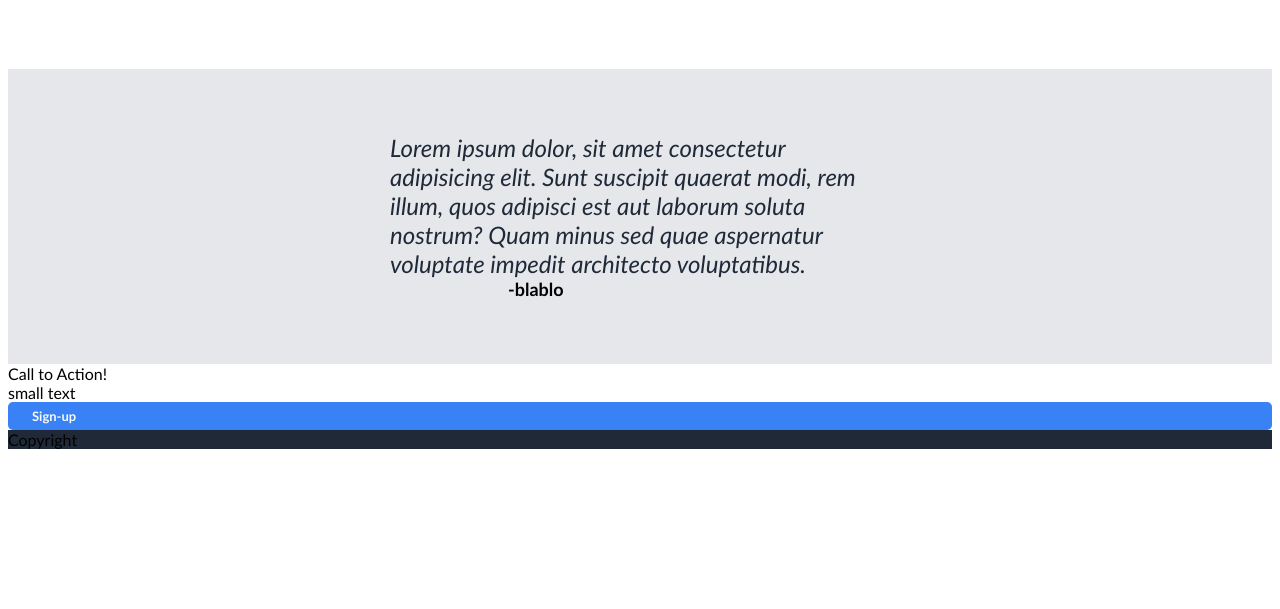
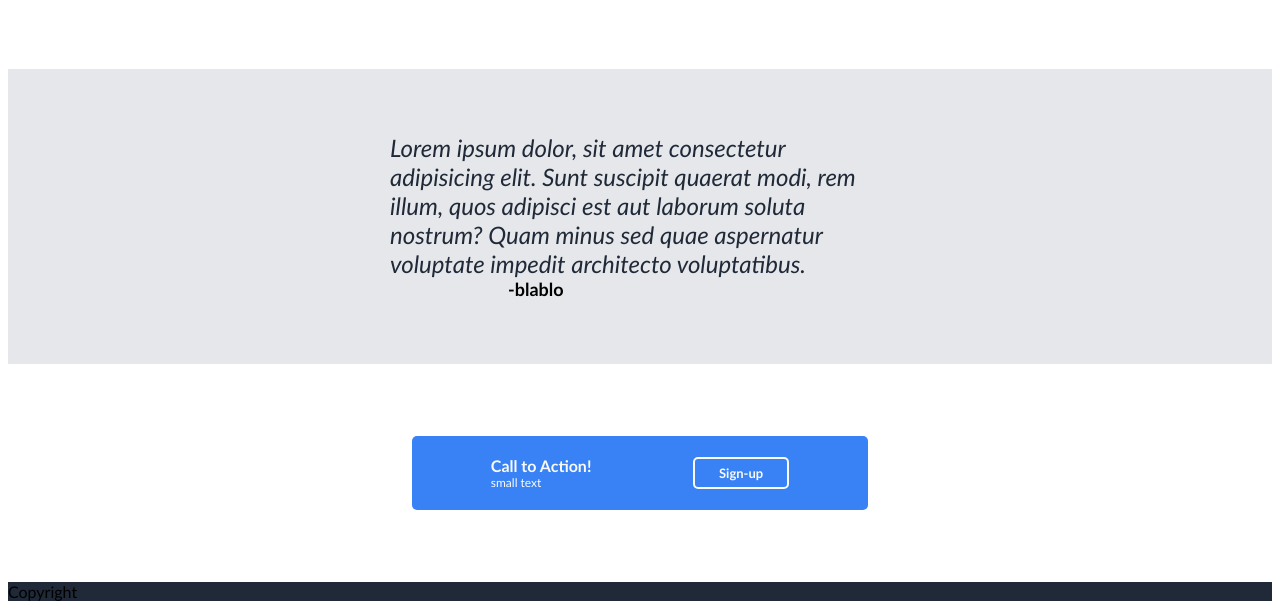
Before and after one commit to George-bit6/landing-page, a plain HTML site: page index.html in a window 1280 px wide. Shown: the part 665-1274 px from the top of the page. Before the commit the page ends 1122 px from the top, so only its background shows below. Drawn offline with Linux system fonts and the light colour scheme.

Commit message:
Add css for sign up block

```diff
--- a/index.html
+++ b/index.html
@@ -25,7 +25,7 @@
                     Lorem ipsum, dolor sit amet consectetur adipisicing elit. Error iusto porro beatae obcaecati consequuntur aspernatur, alias veritatis eaque, in earum accusantium hic, esse illo perferendis quibusdam id quis voluptatum provident?
                     </div>
                     <div>
-                        <a href="sign-up" class="sign-up">Sign up</a>
+                        <a href="sign-up" class="sign-up-1">Sign up</a>
                     </div>
             </div>
             <div>
@@ -83,7 +83,7 @@
                 small text
             </div>
         </div>
-        <div class="sign-up">
+        <div class="sign-up-2">
             Sign-up
         </div>
     </div>
--- a/style.css
+++ b/style.css
@@ -63,7 +63,8 @@ footer {
 
 }
 
-.sign-up {
+.sign-up-1,
+.sign-up-2 {
 
     background-color: #3882F6;
     border-radius: 5px;
@@ -81,7 +82,7 @@ footer {
     flex-direction: column;
     justify-content: baseline;
     align-items: center;
-    margin-bottom: 72px;
+
 }
 
 .content-info {
@@ -116,6 +117,7 @@ footer {
     background-color: #E5E7EB;
     padding: 64px;
     flex-wrap: wrap;
+    margin-top: 72px;
 
 }
 
@@ -134,6 +136,40 @@ footer {
     font-size: large;
     font-weight: bolder;
 }
+
+/* Call To Attention */
+
+.sign-up-block {
+    display: flex;
+    width: 400px;
+    padding: 20px 28px;
+    background-color: #3882F6;
+    color: #F9FAF8;
+    margin: 1px auto;
+    justify-content: space-around;
+    align-items: center;
+    border-radius: 5px;
+    margin: 72px auto;
+}
+
+.sign-up-2 {
+    border: 2px solid #F9FAF8;
+}
+
+.big-text {
+
+    font-weight: bold;
+    font-size: 16px;
+
+}
+
+.small-text {
+
+    font-size: 12px;
+}
+
+/* footer */
+
 li {
 
     list-style: none;
```
